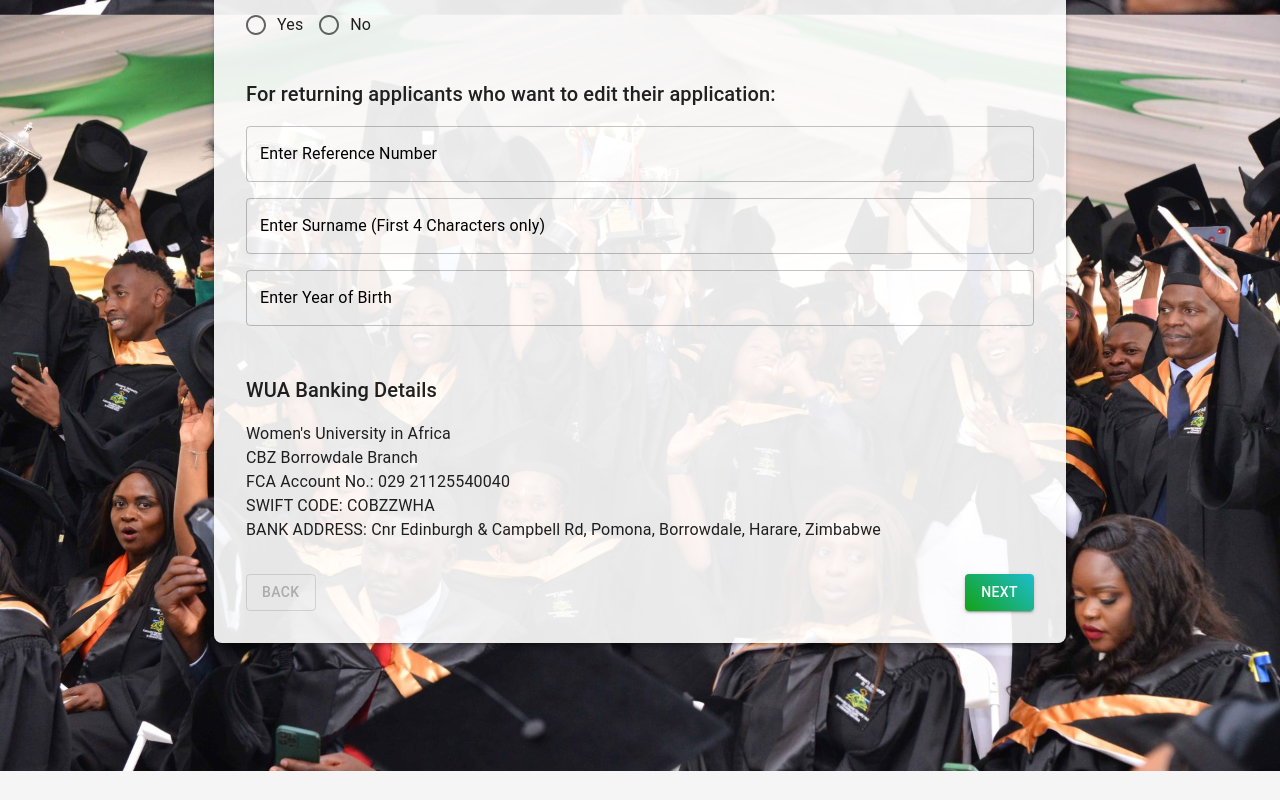
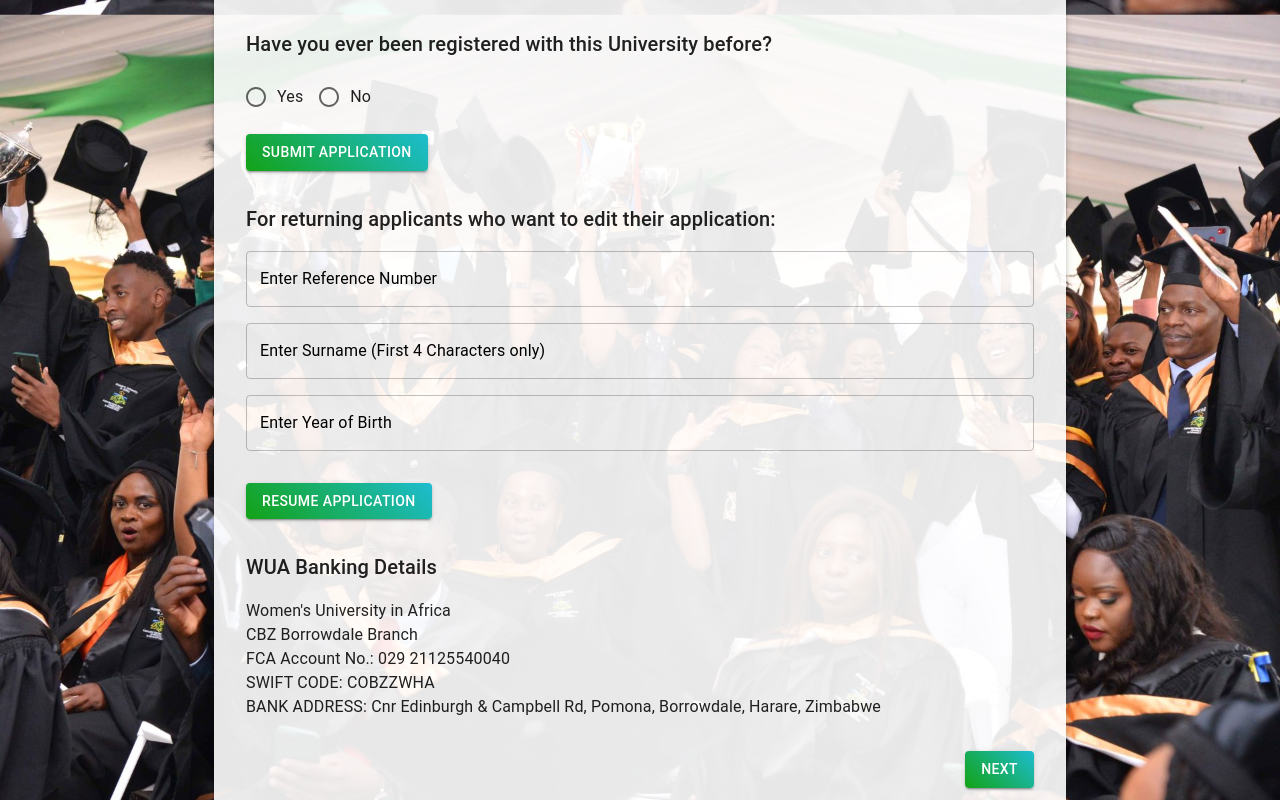
Before and after one commit to jaybee21/mui-stepper, a React app: page / in a window 1280 px wide. Shown: the part 840-1640 px from the top of the page. Before the commit the page ends 1611 px from the top, so only its background shows below. Built offline with nearby package versions, Linux system fonts and the light colour scheme.

Commit message:
step one working nicley i love it

```diff
--- a/src/App.tsx
+++ b/src/App.tsx
@@ -34,6 +34,7 @@ const steps = [
 const MainContent: FC = () => {
   const [activeStep, setActiveStep] = useState(0);
   const [skipped, setSkipped] = useState(new Set<number>());
+  const [canProceed, setCanProceed] = useState(false);
 
   const isStepSkipped = (step: number) => {
     return skipped.has(step);
@@ -48,6 +49,12 @@ const MainContent: FC = () => {
 
     setActiveStep((prevActiveStep) => prevActiveStep + 1);
     setSkipped(newSkipped);
+    // Reset canProceed for the next step
+    setCanProceed(false);
+  };
+
+  const handleStepOneNext = () => {
+    setCanProceed(true);
   };
 
   const handleBack = () => {
@@ -61,19 +68,19 @@ const MainContent: FC = () => {
   const getStepContent = (step: number) => {
     switch (step) {
       case 0:
-        return <StepOne />; // Render StepOne component
+        return <StepOne onNext={handleStepOneNext} />;
       case 1:
-        return <StepTwo />; // Render StepTwo component
+        return <StepTwo />;
       case 2:
-        return <StepThree />; // Render StepThree component
+        return <StepThree />;
       case 3:
-        return <StepFive />; // Render StepFive component
+        return <StepFive />;
       case 4:
-        return <StepSix />; // Render StepSix component
+        return <StepSix />;
       case 5:
-        return <StepSeven />; // Render StepSeven component
+        return <StepSeven />;
       case 6:
-        return <StepEight />; // Render StepEight component
+        return <StepEight />;
       default:
         return 'Unknown step';
     }
@@ -175,8 +182,13 @@ const MainContent: FC = () => {
           ) : (
             <>
               <Box sx={{ mt: 4, mb: 2 }}>
-                {getStepContent(activeStep)} {/* Render step content */}
+                {activeStep === 0 ? (
+                  <StepOne onNext={handleNext} />
+                ) : (
+                  getStepContent(activeStep)
+                )}
               </Box>
+              {activeStep !== 0 && (
                 <Box sx={{ display: 'flex', flexDirection: 'row', pt: 2 }}>
                   <Button
                     variant="outlined"
@@ -208,6 +220,7 @@ const MainContent: FC = () => {
                     {activeStep === steps.length - 1 ? 'Submit Application' : 'Next'}
                   </Button>
                 </Box>
+              )}
             </>
           )}
         </Paper>
--- a/src/components/StepOne.tsx
+++ b/src/components/StepOne.tsx
@@ -10,16 +10,182 @@ import {
   RadioGroup,
   FormControlLabel,
   Radio,
+  Button,
+  Snackbar,
+  CircularProgress,
 } from '@mui/material';
+import MuiAlert, { AlertProps } from '@mui/material/Alert';
+import { useNavigate } from 'react-router-dom';
 
-const StepOne: React.FC = () => {
+const Alert = React.forwardRef<HTMLDivElement, AlertProps>(function Alert(props, ref) {
+  return <MuiAlert elevation={6} ref={ref} variant="filled" {...props} />;
+});
+
+interface NewApplicationResponse {
+  message: string;
+  referenceNumber: string;
+}
+
+interface StepOneProps {
+  onNext: () => void;
+}
+
+const StepOne: React.FC<StepOneProps> = ({ onNext }) => {
+  const navigate = useNavigate();
   const [year, setYear] = useState('');
   const [semester, setSemester] = useState('');
   const [program, setProgram] = useState('');
+  const [programType, setProgramType] = useState('');
   const [campus, setCampus] = useState('');
   const [session, setSession] = useState('');
   const [source, setSource] = useState('');
   const [registered, setRegistered] = useState('');
+
+  // For resuming application
+  const [referenceNumber, setReferenceNumber] = useState('');
+  const [surname, setSurname] = useState('');
+  const [yearOfBirth, setYearOfBirth] = useState('');
+
+  // Loading and error states
+  const [isLoading, setIsLoading] = useState(false);
+  const [error, setError] = useState('');
+  const [success, setSuccess] = useState('');
+  const [openSnackbar, setOpenSnackbar] = useState(false);
+  const [isSubmitted, setIsSubmitted] = useState(false);
+  const [isResumingApplication, setIsResumingApplication] = useState(false);
+
+  const validateNewApplication = () => {
+    if (!year || !semester || !program || !campus || !session || !source || !registered || !programType) {
+      setError('Please fill in all required fields for new application');
+      setOpenSnackbar(true);
+      return false;
+    }
+    return true;
+  };
+
+  const validateResumeApplication = () => {
+    if (!referenceNumber) {
+      setError('Please enter your reference number');
+      setOpenSnackbar(true);
+      return false;
+    }
+    if (!surname) {
+      setError('Please enter the first 4 characters of your surname');
+      setOpenSnackbar(true);
+      return false;
+    }
+    if (!yearOfBirth) {
+      setError('Please enter your year of birth');
+      setOpenSnackbar(true);
+      return false;
+    }
+    return true;
+  };
+
+  const handleNewApplication = async () => {
+    setIsResumingApplication(false);
+    if (!validateNewApplication()) return;
+
+    try {
+      setIsLoading(true);
+      const response = await fetch('http://localhost:3000/dev/api/v1/applications', {
+        method: 'POST',
+        headers: {
+          'Content-Type': 'application/json',
+        },
+        body: JSON.stringify({
+          startingSemester: semester,
+          programme: program,
+          satelliteCampus: campus,
+          preferredSession: session,
+          wuaDiscoveryMethod: source,
+          previousRegistration: registered,
+          yearOfCommencement: parseInt(year),
+          programType: programType,
+        }),
+      });
+
+      if (!response.ok) {
+        throw new Error('Failed to create application');
+      }
+
+      const data: NewApplicationResponse = await response.json();
+      sessionStorage.setItem('applicationReference', data.referenceNumber);
+      setSuccess(`Application created successfully! Reference Number: ${data.referenceNumber}`);
+      setOpenSnackbar(true);
+
+      // Navigate to next step after showing success message
+      setTimeout(() => {
+        onNext();
+      }, 2000);
+
+    } catch (err) {
+      setError('Failed to create application. Please try again.');
+      setOpenSnackbar(true);
+    } finally {
+      setIsLoading(false);
+    }
+  };
+
+  const handleResumeApplication = async () => {
+    if (!validateResumeApplication()) return;
+
+    try {
+      setIsLoading(true);
+      const response = await fetch('http://localhost:3000/dev/api/v1/applications/resume', {
+        method: 'POST',
+        headers: {
+          'Content-Type': 'application/json',
+        },
+        body: JSON.stringify({
+          referenceNumber,
+          surname,
+          yearOfBirth: parseInt(yearOfBirth),
+        }),
+      });
+
+      const data = await response.json();
+
+      if (response.status === 200) {
+        // Store reference number in session storage
+        sessionStorage.setItem('applicationReference', referenceNumber);
+        setSuccess('Application found! Redirecting to continue your application...');
+        setOpenSnackbar(true);
+
+        // Navigate to next step after showing success message
+        setTimeout(() => {
+          onNext();
+        }, 2000);
+      } else {
+        setError('Application not found. Please check your details and try again.');
+        setOpenSnackbar(true);
+      }
+    } catch (err) {
+      setError('Application not found. Please check your details and try again.');
+      setOpenSnackbar(true);
+    } finally {
+      setIsLoading(false);
+    }
+  };
+
+  const handleCloseSnackbar = () => {
+    setOpenSnackbar(false);
+  };
+
+  // Function to check if the form can proceed to next step
+  const canProceedToNextStep = () => {
+    return isSubmitted && sessionStorage.getItem('applicationReference');
+  };
+
+  // Function to handle next button click
+  const handleNext = () => {
+    if (!canProceedToNextStep()) {
+      setError('Please submit a new application or resume an existing one before proceeding.');
+      setOpenSnackbar(true);
+      return;
+    }
+    onNext();
+  };
 
   return (
     <Box sx={{ mt: 4 }}>
@@ -27,6 +193,8 @@ const StepOne: React.FC = () => {
         NB: Complete all sections of the form.
       </Typography>
 
+      {/* New Application Form */}
+      <Box sx={{ mb: 4 }}>
         <FormControl fullWidth sx={{ mb: 2 }} variant="outlined">
           <InputLabel shrink></InputLabel>
           <Select
@@ -37,8 +205,8 @@ const StepOne: React.FC = () => {
             <MenuItem value="" disabled>
               <em>Year in which you wish to commence your studies</em>
             </MenuItem>
-          <MenuItem value={2024}>2024</MenuItem>
-          <MenuItem value={2025}>2025</MenuItem>
+            <MenuItem value="2024">2024</MenuItem>
+            <MenuItem value="2025">2025</MenuItem>
           </Select>
         </FormControl>
 
@@ -99,8 +267,7 @@ const StepOne: React.FC = () => {
             <MenuItem value="KBTL">BACHELOR OF SCIENCE HONOURS DEGREE IN TRANSPORT AND LOGISTICS</MenuItem>
             <MenuItem value="KBMB">BACHELOR OF SCIENCE HONOURS IN BANKING AND FINANCE</MenuItem>
             <MenuItem value="BEMC">BACHELOR OF SCIENCE HONOURS IN EMERGENCY MEDICAL CARE</MenuItem>
-<MenuItem value="KBM">BACHELOR OF SCIENCE HONOURS IN MARKETING</MenuItem>
-<MenuItem value="KAH">BACHELOR SCIENCE HONOURS DEGREE IN HORTICULTURE</MenuItem>
+            <MenuItem value="KBM">BACHELOR SCIENCE HONOURS DEGREE IN HORTICULTURE</MenuItem>
             <MenuItem value="CECD">CERTIFICATE IN EARLY CHILDHOOD DEVELPMENT</MenuItem>
             <MenuItem value="CSW">CERTIFICATE IN SOCIAL WORK</MenuItem>
             <MenuItem value="DAM">DIPLOMA IN AGRIBUSINESS MANAGEMENT</MenuItem>
@@ -135,8 +302,23 @@ const StepOne: React.FC = () => {
             <MenuItem value="KPDSW">POST GRADUATE DIPLOMA IN SOCIAL WORK</MenuItem>
             <MenuItem value="PDEMC">POSTGRADUATE DIPLOMA IN EMERGENCY MEDICAL CARE</MenuItem>
             <MenuItem value="PDPC">POSTGRADUATE DIPLOMA IN PALLIATIVE CARE</MenuItem>
+          </Select>
+        </FormControl>
 
-
+        <FormControl fullWidth sx={{ mb: 2 }} variant="outlined">
+          <InputLabel shrink></InputLabel>
+          <Select
+            value={programType}
+            onChange={(e) => setProgramType(e.target.value)}
+            displayEmpty
+          >
+            <MenuItem value="" disabled>
+              <em>Select Program Type</em>
+            </MenuItem>
+            <MenuItem value="Undergraduate">Undergraduate</MenuItem>
+            <MenuItem value="Postgraduate">Postgraduate</MenuItem>
+            <MenuItem value="Certificate">Certificate</MenuItem>
+            <MenuItem value="Diploma">Diploma</MenuItem>
           </Select>
         </FormControl>
 
@@ -201,27 +383,58 @@ const StepOne: React.FC = () => {
         <Typography variant="h6" sx={{ mt: 4, mb: 2 }}>
           Have you ever been registered with this University before?
         </Typography>
-      <RadioGroup row value={registered} onChange={(e) => setRegistered(e.target.value)}>
+        <RadioGroup
+          row
+          value={registered}
+          onChange={(e) => setRegistered(e.target.value)}
+        >
           <FormControlLabel value="yes" control={<Radio />} label="Yes" />
           <FormControlLabel value="no" control={<Radio />} label="No" />
         </RadioGroup>
 
+        <Button
+          variant="contained"
+          onClick={handleNewApplication}
+          disabled={isLoading}
+          sx={{
+            mt: 2,
+            background: 'linear-gradient(45deg, #13A215, #1DBDD0)',
+            '&:hover': {
+              background: 'linear-gradient(45deg, #0B8A0D, #189AAD)',
+            },
+          }}
+        >
+          {isLoading ? <CircularProgress size={24} /> : 'Submit Application'}
+        </Button>
+      </Box>
+
+      {/* Resume Application Form */}
       <Typography variant="h6" sx={{ mt: 4, mb: 2 }}>
         For returning applicants who want to edit their application:
       </Typography>
+      <Box sx={{ mb: 4 }}>
         <TextField
           fullWidth
           label="Enter Reference Number"
           variant="outlined"
           sx={{ mb: 2 }}
+          value={referenceNumber}
+          onChange={(e) => setReferenceNumber(e.target.value)}
           InputLabelProps={{ style: { color: '#000' } }}
+          error={!!error && !referenceNumber}
+          helperText={!!error && !referenceNumber ? 'Reference number is required' : ''}
         />
         <TextField
           fullWidth
           label="Enter Surname (First 4 Characters only)"
           variant="outlined"
           sx={{ mb: 2 }}
+          value={surname}
+          onChange={(e) => setSurname(e.target.value.slice(0, 4))}
           InputLabelProps={{ style: { color: '#000' } }}
+          error={!!error && !surname}
+          helperText={!!error && !surname ? 'First 4 characters of surname required' : ''}
+          inputProps={{ maxLength: 4 }}
         />
         <TextField
           fullWidth
@@ -229,9 +442,30 @@ const StepOne: React.FC = () => {
           variant="outlined"
           type="number"
           sx={{ mb: 2 }}
+          value={yearOfBirth}
+          onChange={(e) => setYearOfBirth(e.target.value)}
           InputLabelProps={{ style: { color: '#000' } }}
+          error={!!error && !yearOfBirth}
+          helperText={!!error && !yearOfBirth ? 'Year of birth is required' : ''}
         />
 
+        <Button
+          variant="contained"
+          onClick={handleResumeApplication}
+          disabled={isLoading}
+          sx={{
+            mt: 2,
+            background: 'linear-gradient(45deg, #13A215, #1DBDD0)',
+            '&:hover': {
+              background: 'linear-gradient(45deg, #0B8A0D, #189AAD)',
+            },
+          }}
+        >
+          {isLoading ? <CircularProgress size={24} /> : 'Resume Application'}
+        </Button>
+      </Box>
+
+      {/* Bank Details Section */}
       <Typography variant="h6" sx={{ mt: 4, mb: 2 }}>
         WUA Banking Details
       </Typography>
@@ -250,6 +484,38 @@ const StepOne: React.FC = () => {
       <Typography>
         BANK ADDRESS: Cnr Edinburgh & Campbell Rd, Pomona, Borrowdale, Harare, Zimbabwe
       </Typography>
+
+      {/* Add Next button at the bottom */}
+      <Box sx={{ mt: 4, display: 'flex', justifyContent: 'flex-end' }}>
+        <Button
+          variant="contained"
+          onClick={handleNext}
+          sx={{
+            background: 'linear-gradient(45deg, #13A215, #1DBDD0)',
+            '&:hover': {
+              background: 'linear-gradient(45deg, #0B8A0D, #189AAD)',
+            },
+          }}
+        >
+          Next
+        </Button>
+      </Box>
+
+      {/* Snackbar for notifications */}
+      <Snackbar
+        open={openSnackbar}
+        autoHideDuration={6000}
+        onClose={handleCloseSnackbar}
+        anchorOrigin={{ vertical: 'top', horizontal: 'center' }}
+      >
+        <Alert
+          onClose={handleCloseSnackbar}
+          severity={error ? 'error' : 'success'}
+          sx={{ width: '100%' }}
+        >
+          {error || success}
+        </Alert>
+      </Snackbar>
     </Box>
   );
 };
```
Lines whose indentation alone changed are shown as unchanged.
